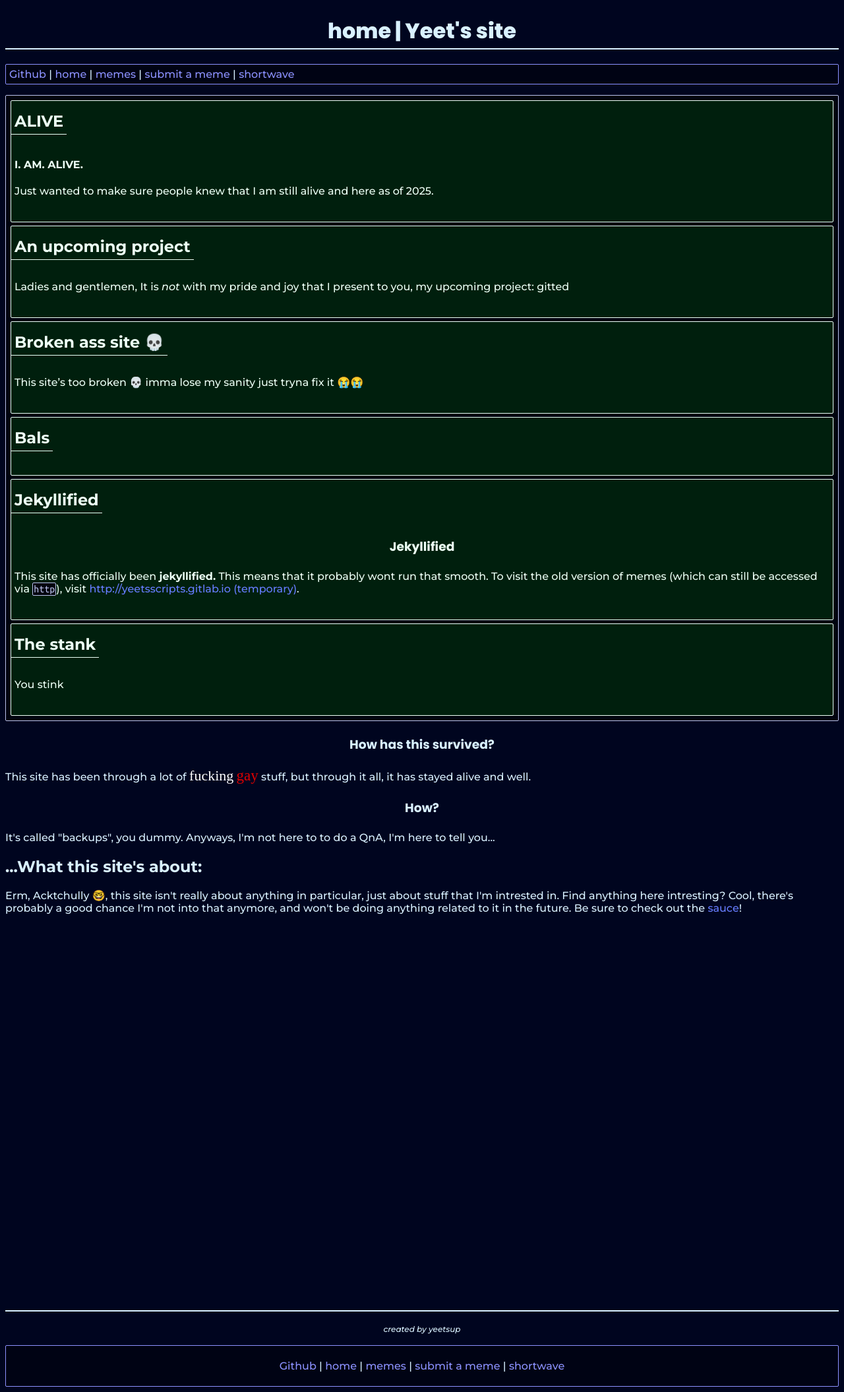
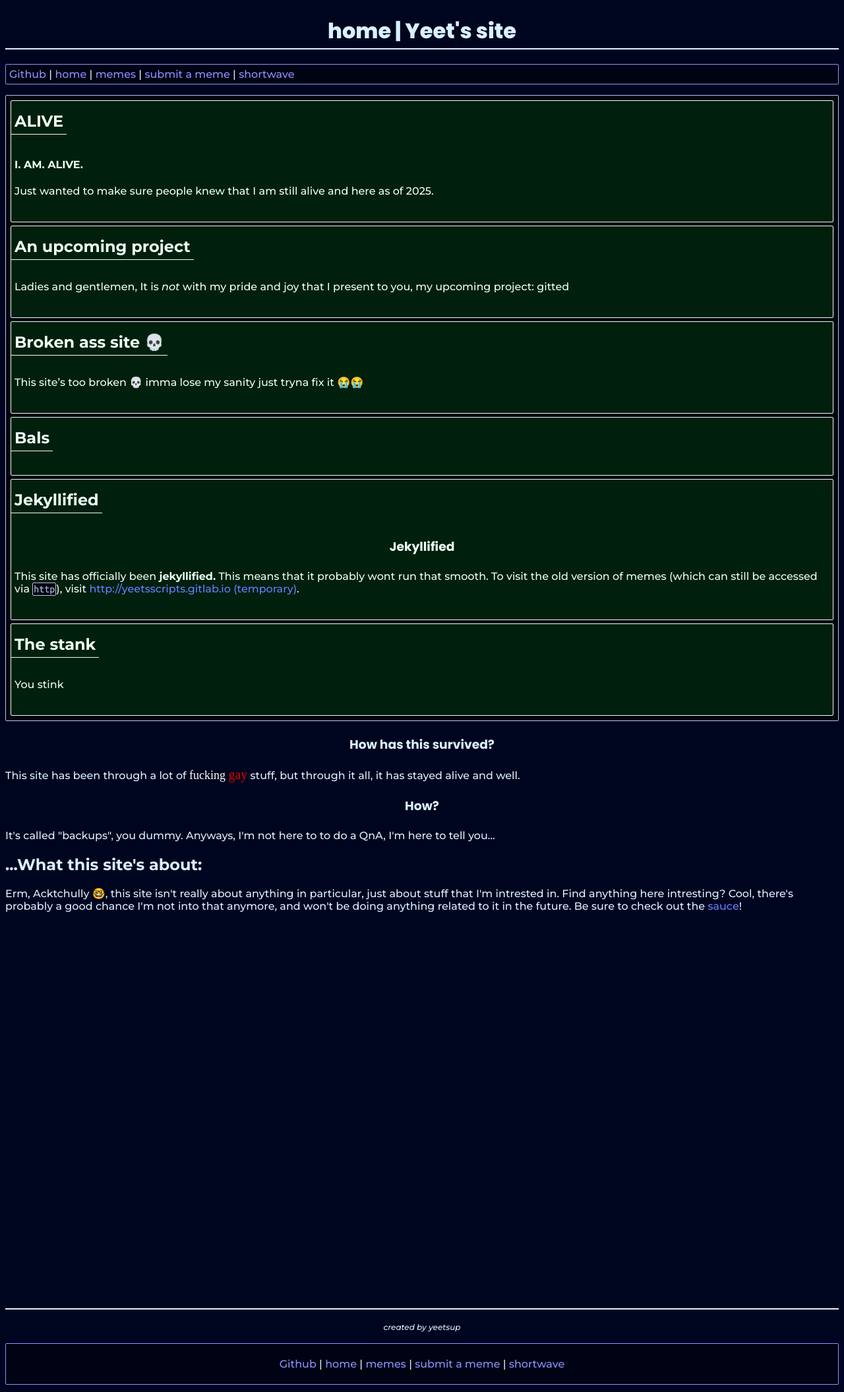
Before and after one commit to yeetssite/yeetssite.github.io, a Jekyll site: the page built from index.html, in a window 1280 px wide. Shown: the whole page at 66% size. Built offline with Jekyll 4.4.1, drawn with Linux system fonts in a browser that asks for light colours; some web fonts are replaced; a script that is not in the unit is left out.

Commit message:
Guess what?

```diff
--- a/assets/css/base.css
+++ b/assets/css/base.css
@@ -15,13 +15,13 @@
 .rdrtext
 {
 	color: #FFFFFF;
-	font-size: 22px;
+	font-size: 18px;
 	font-family: redDeadFont;
 }
 .rdrtextred
 {
 	color: #DD0000;
-        font-size: 23px;
+        font-size: 20px;
         font-family: redDeadFont;
 }
 
```
